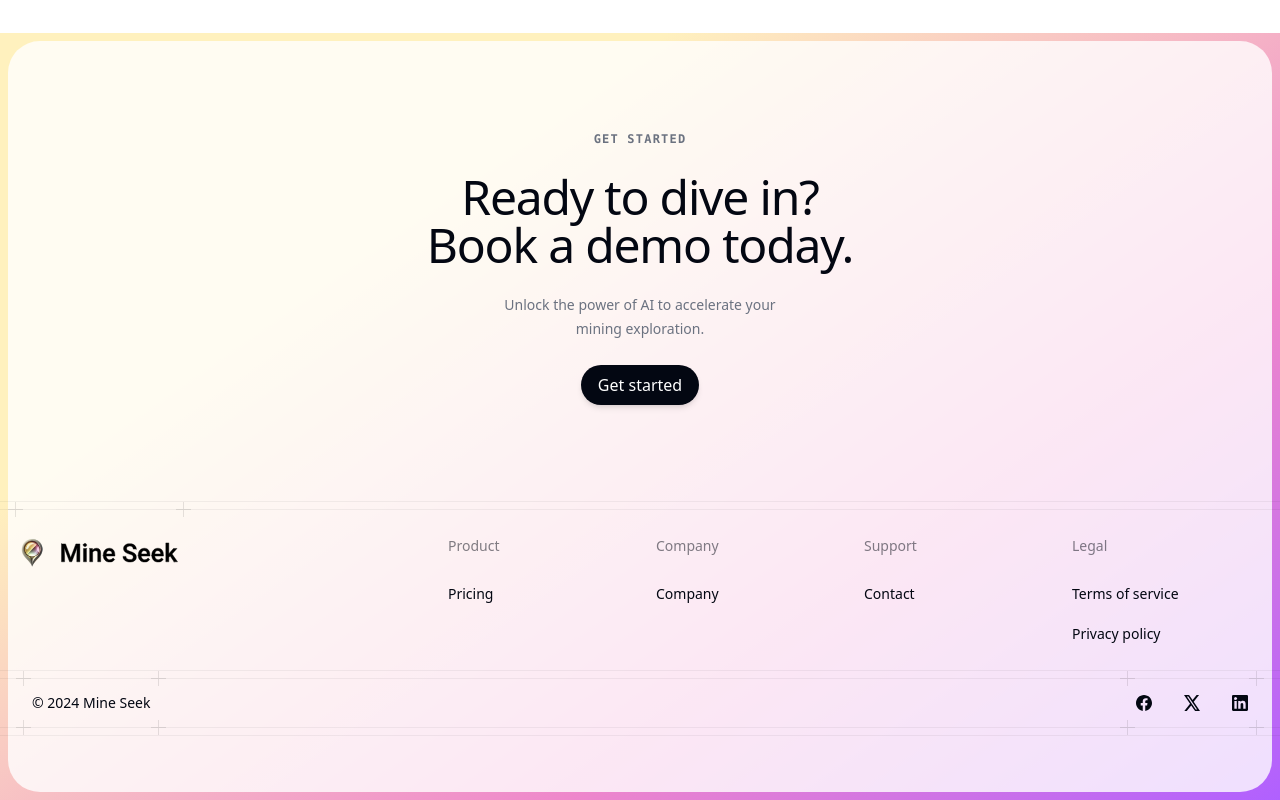
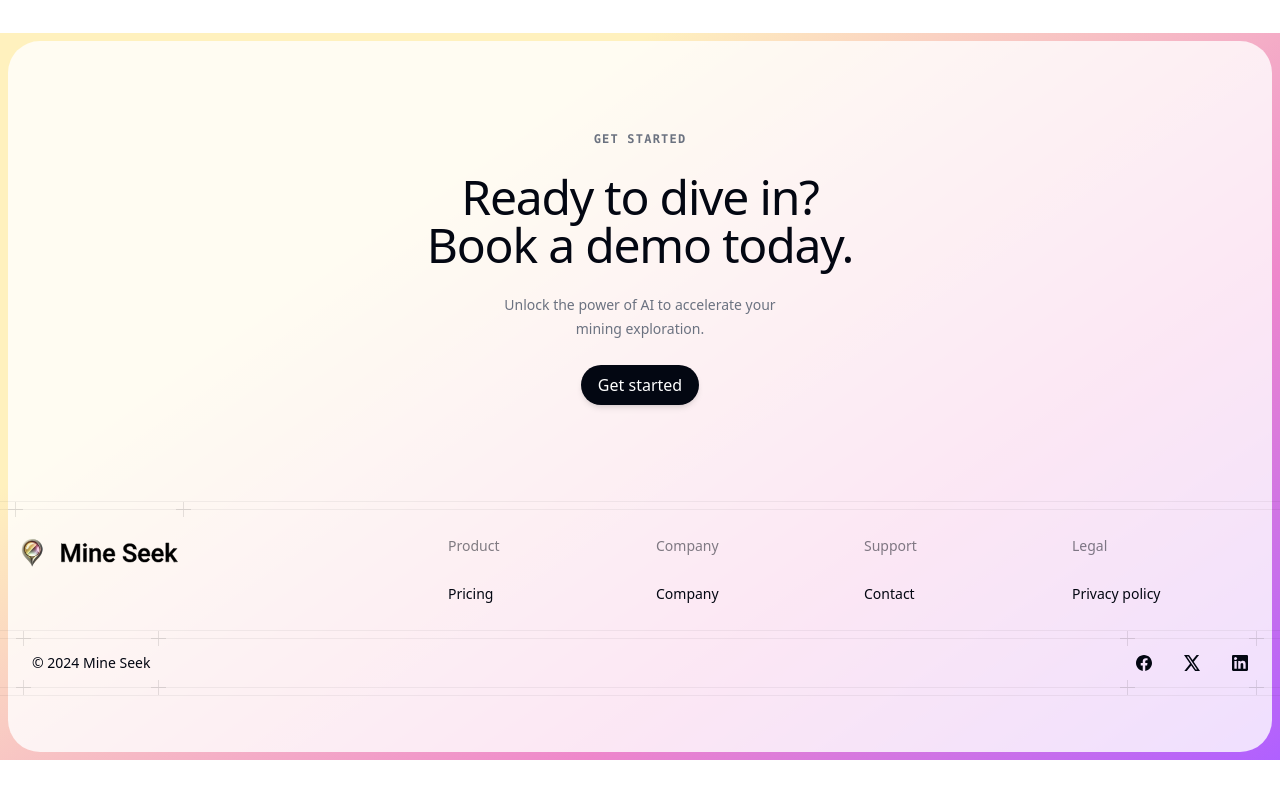
Before and after one commit to Culpable/mineseek-root, a Next.js app: page / in a window 1280 px wide. Shown: the part 5787-6587 px from the top of the page. After the commit the page ends 6547 px from the top, so only its background shows below. Built offline with nearby package versions, Linux system fonts and the light colour scheme; a web font is replaced by a local one.

Commit message:
Updated privacy policy and contact links. Removed ToS link for now.

```diff
--- a/src/components/footer.jsx
+++ b/src/components/footer.jsx
@@ -70,14 +70,14 @@ function Sitemap() {
         <SitemapHeading>Support</SitemapHeading>
         <SitemapLinks>
           {/* <SitemapLink href="#">Help center</SitemapLink> */}
-          <SitemapLink href="#">Contact</SitemapLink>
+          <SitemapLink href="https://app.mineseek.com.au/contact">Contact</SitemapLink>
         </SitemapLinks>
       </div>
       <div>
         <SitemapHeading>Legal</SitemapHeading>
         <SitemapLinks>
-          <SitemapLink href="#">Terms of service</SitemapLink>
-          <SitemapLink href="#">Privacy policy</SitemapLink>
+          {/* <SitemapLink href="#">Terms of service</SitemapLink> */}
+          <SitemapLink href="https://app.mineseek.com.au/privacy-policy">Privacy policy</SitemapLink>
         </SitemapLinks>
       </div>
     </>
```
